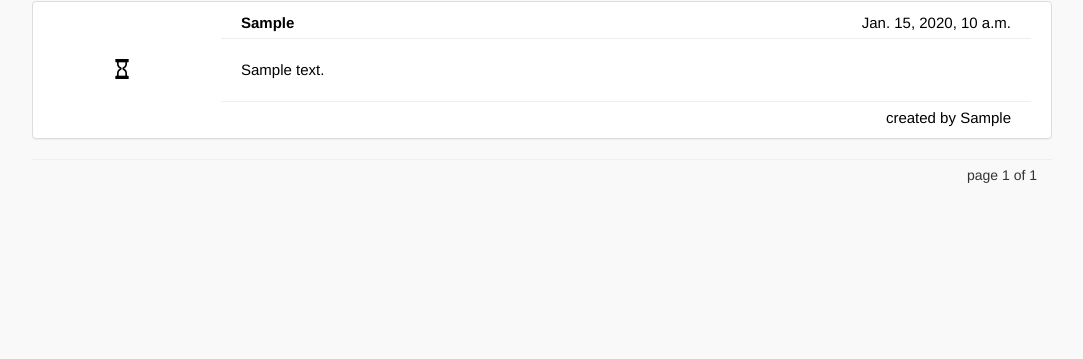
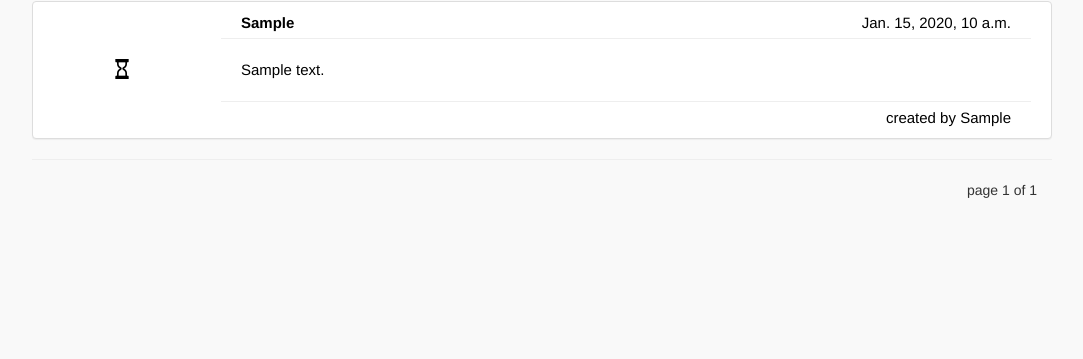
Before and after one commit to redlickigrzegorz/support-center, a Django app: page /index/ in a window 1280 px wide. Shown: the part 161-520 px from the top of the page, without its empty margins (98-1181 px from the left). Run offline with Django 3.2, Linux system fonts and the light colour scheme; a user stored in the database is signed in; tables that the repository leaves empty hold one stand-in row (values such as "Sample post"); some libraries are stand-ins or nearby versions.

Commit message:
hr-divider instead of top divider

```diff
--- a/cti/templates/cti/index.html
+++ b/cti/templates/cti/index.html
@@ -115,7 +115,7 @@
                     </div>
                 </a>
             </div>
-            <hr class="hr-top-divider">
+            <hr class="hr-divider">
         {% endfor %}
     </div>
     <div class="pagination-row">
```
